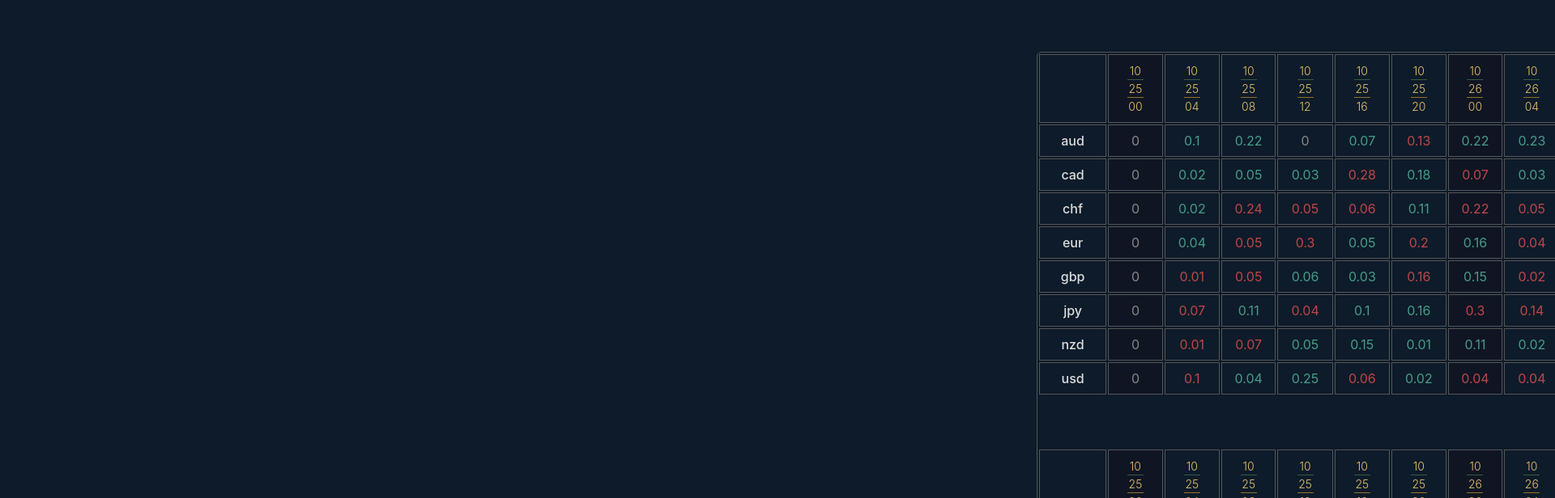
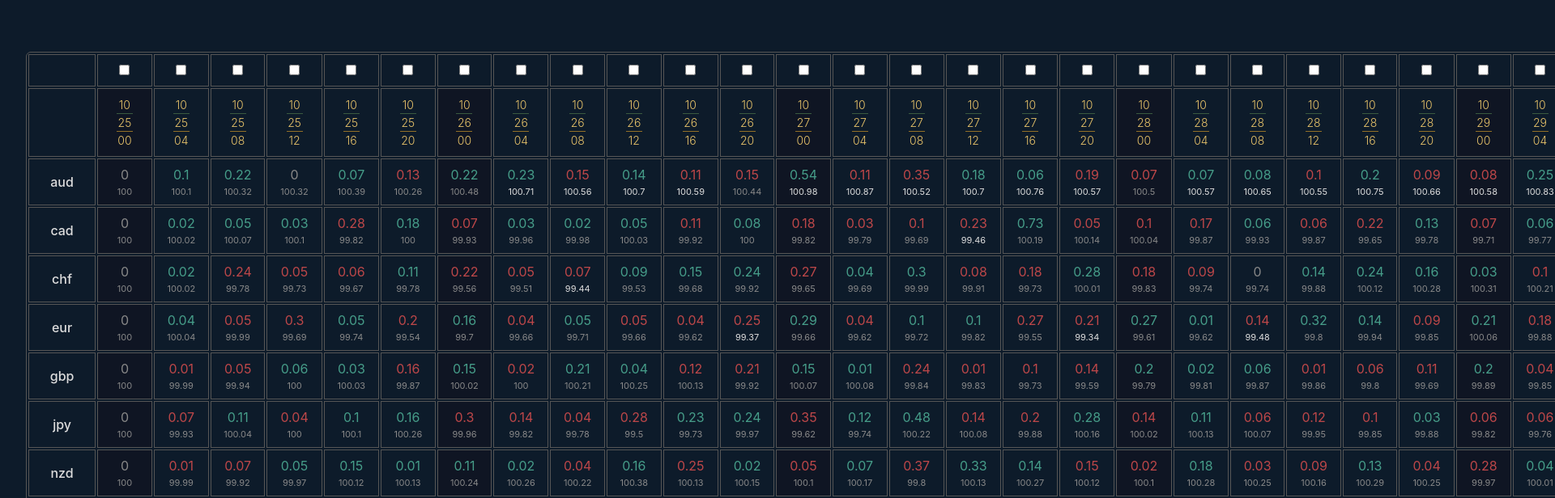
Before and after one commit to Pouria-Rezaeii/fx-data-average-calculator, a React (Create React App) app: page / in a window 1280 px wide. Shown: the top 616 px of the page at 81% size, 1920 px wide, since content can reach past the window. Built offline with nearby package versions, Linux system fonts and the light colour scheme.

Commit message:
add hypothetical amount

```diff
--- a/src/App.tsx
+++ b/src/App.tsx
@@ -1,7 +1,12 @@
 import React from 'react';
 import { getFixed, generateAllPrices, getAverageMove } from './services/utils';
 import { data } from './services/data';
-import { Prices, UpdatedResult, FullHistory } from './services/types';
+import {
+  Prices,
+  UpdatedResult,
+  FullHistory,
+  CurrencyCode,
+} from './services/types';
 import { makeStyles } from '@material-ui/styles';
 import { currencyCodes } from './services/constants';
 import clsx from 'clsx';
@@ -14,8 +19,8 @@ export default function App() {
     prices: generateAllPrices(prices),
   }));
 
-  const fullHistory: FullHistory[] = history.map(({ time, prices }, index) => {
-    const updatedResult: Partial<UpdatedResult> = {};
+  let fullHistory: FullHistory[] = history.map(({ time, prices }, index) => {
+    const updatedResult = {} as UpdatedResult;
     Object.keys(prices).forEach((_currency) => {
       const currency = _currency as keyof Prices;
       const current = prices[currency];
@@ -28,15 +33,42 @@ export default function App() {
       };
     });
 
-    const averageMove: Partial<FullHistory['averageMove']> = {};
+    const averageMove = {} as FullHistory['averageMove'];
     currencyCodes.forEach((code) => {
-      averageMove[code] = getAverageMove(updatedResult as UpdatedResult, code);
+      averageMove[code] = getAverageMove(updatedResult, code);
     });
 
     return {
       time,
-      prices: updatedResult as UpdatedResult,
-      averageMove: averageMove as FullHistory['averageMove'],
+      prices: updatedResult,
+      averageMove: averageMove,
+    };
+  });
+
+  fullHistory.forEach((item, index) => {
+    let averageMoveWithHypotheticalAmount = {} as FullHistory['averageMove'];
+    Object.keys(item.averageMove).forEach((_currencyCode) => {
+      const currencyCode = _currencyCode as CurrencyCode;
+      const lastHypotheticalAmount =
+        index === 0
+          ? 100
+          : fullHistory[index - 1].averageMove[currencyCode]
+              .hypotheticalAmount || 0;
+
+      averageMoveWithHypotheticalAmount[currencyCode] = {
+        ...item.averageMove[currencyCode],
+        hypotheticalAmount: getFixed(
+          lastHypotheticalAmount +
+            (lastHypotheticalAmount *
+              item.averageMove[currencyCode].percentage) /
+              100,
+          5
+        ),
+      };
+    });
+    fullHistory[index] = {
+      ...item,
+      averageMove: averageMoveWithHypotheticalAmount,
     };
   });
 
@@ -72,6 +104,16 @@ export default function App() {
       <div style={{ display: 'flex' }}>
         <table className={c.table}>
           <tbody>
+            <tr>
+              <td />
+              {fullHistory.map((_) => (
+                <td>
+                  <label style={{ padding: '8px 16px' }}>
+                    <input type="checkbox" />
+                  </label>
+                </td>
+              ))}
+            </tr>
             {renderTimes()}
             {/* rendering moving averages */}
             {currencyCodes.map((code) => (
@@ -87,12 +129,34 @@ export default function App() {
                       )}
                     >
                       {Math.abs(averageMove[code].percentage)}
+                      <div
+                        className={clsx(
+                          c.hypotheticalAmount,
+                          ((averageMove[code].hypotheticalAmount || 0) >=
+                            100.5 ||
+                            (averageMove[code].hypotheticalAmount || 0) <=
+                              99.5) &&
+                            c.yellow
+                        )}
+                      >
+                        {getFixed(averageMove[code].hypotheticalAmount || 0, 2)}
+                      </div>
                     </td>
                   );
                 })}
               </tr>
             ))}
             <tr style={{ height: '4rem' }} />
+            <tr>
+              <td />
+              {fullHistory.map((_) => (
+                <td>
+                  <label style={{ padding: '8px 16px' }}>
+                    <input type="checkbox" />
+                  </label>
+                </td>
+              ))}
+            </tr>
             {renderTimes()}
             {/* rendering currency prices */}
             {Object.keys(history[0].prices).map((currency) => (
@@ -129,7 +193,7 @@ const useStyles = makeStyles((theme) => ({
   container: {
     width: '100%',
     minHeight: '100vh',
-    padding: '4rem 20rem 0 100vw',
+    padding: '4rem 20rem 0 2rem',
   },
   table: {
     color: 'silver',
@@ -138,7 +202,7 @@ const useStyles = makeStyles((theme) => ({
     borderRadius: 6,
     '& td': {
       border: 'solid 1px #555',
-      padding: '9px 11px',
+      padding: '9px 7px',
       textAlign: 'center',
     },
   },
@@ -157,6 +221,11 @@ const useStyles = makeStyles((theme) => ({
     '& > *:nth-of-type(2)': {
       borderBottom: '1px solid #937027',
     },
+  },
+  hypotheticalAmount: {
+    fontSize: 11,
+    color: '#888',
+    marginTop: 4,
   },
   startOfWeek: {
     backgroundColor: '#0F1523',
@@ -191,4 +260,7 @@ const useStyles = makeStyles((theme) => ({
     justifyContent: 'space-between',
     fontSize: 10,
   },
+  yellow: {
+    color: '#ddd',
+  },
 }));
--- a/src/services/types/fullHistory.ts
+++ b/src/services/types/fullHistory.ts
@@ -4,6 +4,10 @@ export interface FullHistory {
   time: string;
   prices: UpdatedResult;
   averageMove: {
-    [key in CurrencyCode]: { percentage: number; pips: number };
+    [key in CurrencyCode]: {
+      percentage: number;
+      pips: number;
+      hypotheticalAmount?: number;
+    };
   };
 }
```
Also changed, not shown: src/services/types/UpdatedResult.ts (added, +10 -0 lines), src/services/types/index.ts (+1 -7 lines), src/services/data.ts (renamed from src/services/data/index.ts).
